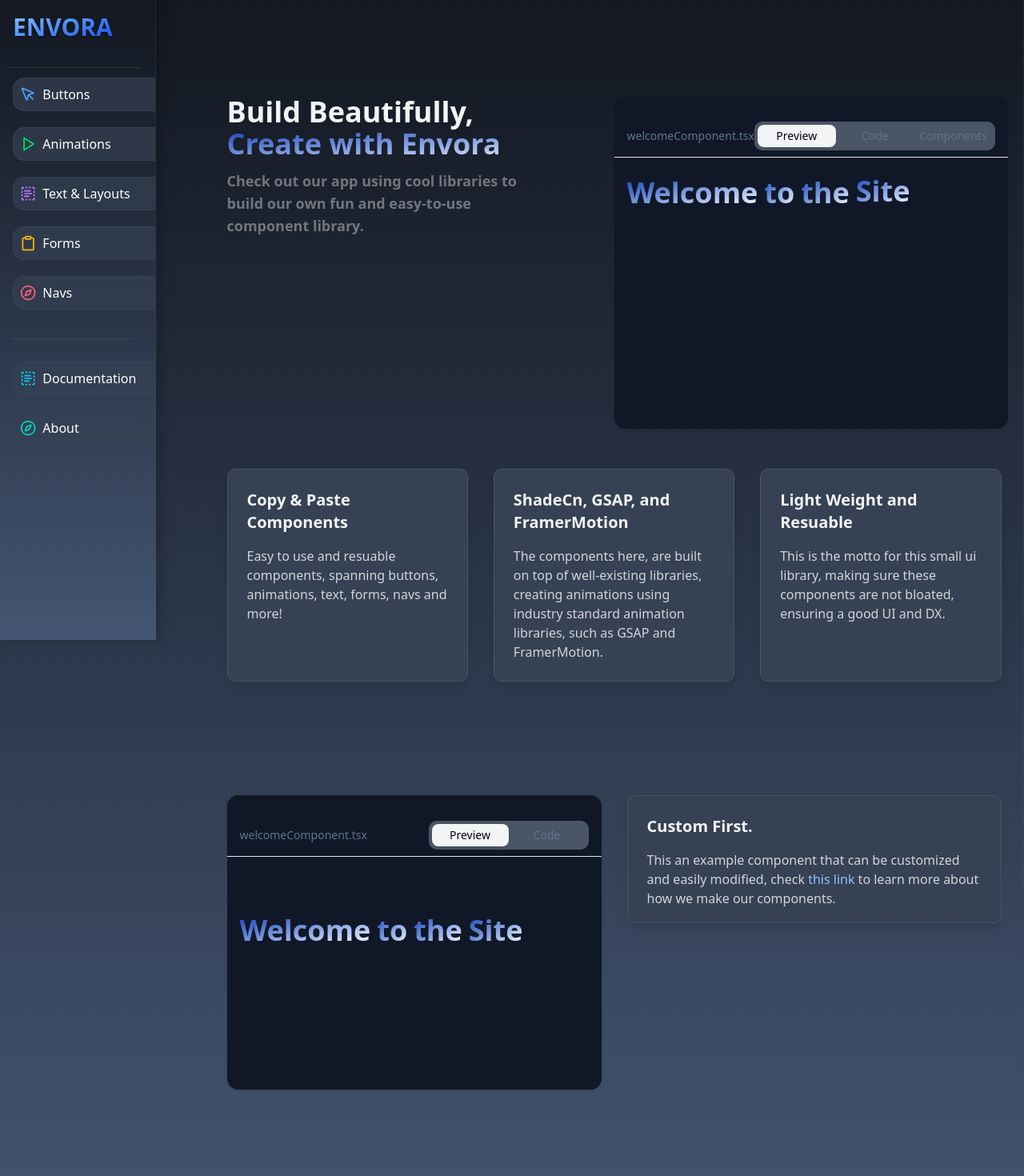
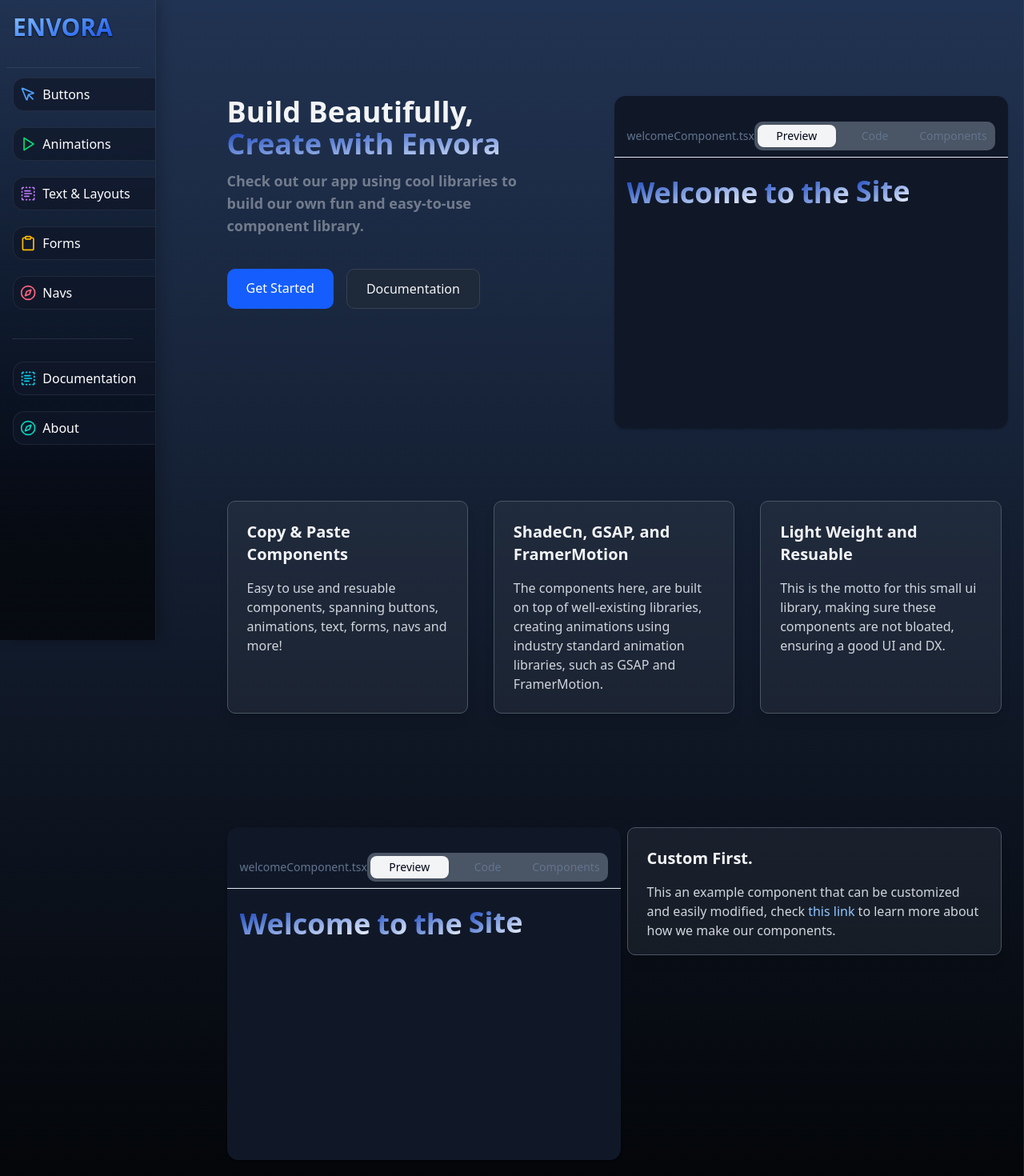
Before and after one commit to AlessandroB1298/envora, a Next.js app: page / in a window 1280 px wide. Shown: the top 1470 px of the page at 80% size. Built offline with nearby package versions, Linux system fonts and the light colour scheme.

Commit message:
updated the home page and side nav, with some new colors and gradients

```diff
--- a/app/components/ui/sideNav.tsx
+++ b/app/components/ui/sideNav.tsx
@@ -11,10 +11,10 @@
 const SideNav = () => {
 
   return (
-    <div className="h-[100vh] lg:w-[15.2vw] md:w-[16vw] md:pl-2  fixed  pl-5 overflow-auto z-10 bg-gradient-to-b from-[#131821] to-[#445673] border-r border-gray-600/30 shadow-[5px_0_15px_rgba(0,0,0,0.2)]">
+    <div className="h-[100vh] lg:w-[15.2vw] md:w-[16vw] md:pl-2  fixed  pl-5 overflow-auto z-10 bg-gradient-to-b from-[#213352] to-black/60 border-r border-gray-600/30 shadow-[5px_0_15px_rgba(0,0,0,0.2)]">
       <div className="mt-4">
         <Link
-          href={"/public"}
+          href={"/"}
           className="text-3xl ml-2  w-full mt-[100px] font-extrabold text-transparent bg-clip-text bg-gradient-to-br from-blue-300 to-blue-700 drop-shadow-[0_1.2px_1.2px_rgba(0,0,0,0.8)]"
         >
           ENVORA
@@ -22,7 +22,7 @@
       </div>
       <div className="border-b border-dotted border-gray-500/50 w-[90%] my-2 md:p-3 sm-p-2"></div>
       <ul className="flex flex-col ml-2 gap-3 mt-3 text-white space-y-2 w-[90%] sm">
-        <div className="flex flex-row hover:bg-gray-600/80 hover:shadow-md hover:shadow-black/20 hover:translate-x-1 transition-all duration-200 text-md p-2 rounded-xl w-[12.7rem] gap-2 items-center border border-gray-600/30 bg-gray-700/70 backdrop-blur-sm">
+        <div className="flex flex-row hover:bg-gray-800/80 hover:shadow-md hover:shadow-black/20 hover:translate-x-1 transition-all duration-200 text-md p-2 rounded-xl w-[12.7rem] gap-2 items-center border border-gray-600/30 bg-gray-900/70 backdrop-blur-sm">
           <MousePointer className="text-blue-400" />
           <Link
             className="w-full"
@@ -31,7 +31,7 @@
             Buttons
           </Link>
         </div>
-        <div className="flex flex-row hover:bg-gray-600/80 hover:shadow-md hover:shadow-black/20 hover:translate-x-1 transition-all duration-200 text-md p-2 rounded-xl w-[12.7rem] gap-2 items-center border border-gray-600/30 bg-gray-700/70 backdrop-blur-sm">
+        <div className="flex flex-row hover:bg-gray-800/80 hover:shadow-md hover:shadow-black/20 hover:translate-x-1 transition-all duration-200 text-md p-2 rounded-xl w-[12.7rem] gap-2 items-center border border-gray-600/30 bg-gray-900/70 backdrop-blur-sm">
           <Play className="text-green-400" />
           <Link
             className="w-full"
@@ -40,7 +40,7 @@
             Animations
           </Link>
         </div>
-        <div className="flex flex-row hover:bg-gray-600/80 hover:shadow-md hover:shadow-black/20 hover:translate-x-1 transition-all duration-200 text-md p-2 rounded-xl w-[12.7rem] gap-2 items-center border border-gray-600/30 bg-gray-700/70 backdrop-blur-sm">
+        <div className="flex flex-row hover:bg-gray-800/80 hover:shadow-md hover:shadow-black/20 hover:translate-x-1 transition-all duration-200 text-md p-2 rounded-xl w-[12.7rem] gap-2 items-center border border-gray-600/30 bg-gray-900/70 backdrop-blur-sm">
           <TextSelect className="text-purple-400" />
           <Link
             className="w-full"
@@ -49,7 +49,7 @@
             Text & Layouts
           </Link>
         </div>
-        <div className="flex flex-row hover:bg-gray-600/80 hover:shadow-md hover:shadow-black/20 hover:translate-x-1 transition-all duration-200 text-md p-2 rounded-xl w-[12.7rem] gap-2 items-center border border-gray-600/30 bg-gray-700/70 backdrop-blur-sm">
+        <div className="flex flex-row hover:bg-gray-800/80 hover:shadow-md hover:shadow-black/20 hover:translate-x-1 transition-all duration-200 text-md p-2 rounded-xl w-[12.7rem] gap-2 items-center border border-gray-600/30 bg-gray-900/70 backdrop-blur-sm">
           <Clipboard className="text-amber-400" />
           <Link
             className="w-full"
@@ -58,7 +58,7 @@
             Forms
           </Link>
         </div>
-        <div className="flex flex-row hover:bg-gray-600/80 hover:shadow-md hover:shadow-black/20 hover:translate-x-1 transition-all duration-200 text-md p-2 rounded-xl w-[12.7rem] gap-2 items-center border border-gray-600/30 bg-gray-700/70 backdrop-blur-sm">
+        <div className="flex flex-row hover:bg-gray-800/80 hover:shadow-md hover:shadow-black/20 hover:translate-x-1 transition-all duration-200 text-md p-2 rounded-xl w-[12.7rem] gap-2 items-center border border-gray-600/30 bg-gray-900/70 backdrop-blur-sm">
           <Compass className="text-rose-400" />
           <Link
             className="w-full"
@@ -71,7 +71,7 @@
         <div className="border-b border-dotted border-gray-500/50 w-[90%] my-4"></div>
 
         {/* Documentation Section */}
-        <div className="flex flex-row hover:bg-gray-600/80 hover:shadow-md hover:shadow-black/20 hover:translate-x-1 transition-all duration-200 text-md p-2 rounded-xl w-[12.7rem] gap-2 items-center border border-gray-600/30 bg-gray-700/70 backdrop-blur-sm">
+        <div className="flex flex-row hover:bg-gray-800/80 hover:shadow-md hover:shadow-black/20 hover:translate-x-1 transition-all duration-200 text-md p-2 rounded-xl w-[12.7rem] gap-2 items-center border border-gray-600/30 bg-gray-900/70 backdrop-blur-sm">
           <TextSelect className="text-cyan-400" />
           <Link href={"/dashboard/docs"} className="w-full">
             Documentation
@@ -79,7 +79,7 @@
         </div>
 
         {/* About Section */}
-        <div className="flex flex-row hover:bg-gray-600/80 hover:shadow-md hover:shadow-black/20 hover:translate-x-1 transition-all duration-200 text-md p-2 rounded-xl w-[12.7rem] gap-2 items-center border border-gray-600/30 bg-gray-700/70 backdrop-blur-sm">
+        <div className="flex flex-row hover:bg-gray-800/80 hover:shadow-md hover:shadow-black/20 hover:translate-x-1 transition-all duration-200 text-md p-2 rounded-xl w-[12.7rem] gap-2 items-center border border-gray-600/30 bg-gray-900/70 backdrop-blur-sm">
           <Compass className="text-teal-400" />
           <Link href={"/dashboard/about"} className="w-full">
             About
--- a/app/dashboard/navs/page.tsx
+++ b/app/dashboard/navs/page.tsx
@@ -1,8 +1,8 @@
-import {StaticBasicNav} from "@/app/components/navs/static/staticBasicNav";
+import { StaticBasicNav } from "@/app/components/navs/static/staticBasicNav";
 import { CodePreview } from "@/app/components/ui/codePreview"
-import {DropDownWithProps} from "@/app/components/navs/props/basicDropDownProps";
-import {BasicNav} from "@/app/components/navs/props/basicNavProps";
-import {BasicDropDownNav} from "@/app/components/navs/static/dropdownNav";
+import { DropDownWithProps } from "@/app/components/navs/props/basicDropDownProps";
+import { BasicNav } from "@/app/components/navs/props/basicNavProps";
+import { BasicDropDownNav } from "@/app/components/navs/static/dropdownNav";
 import { basicDropDropPropsText, basicStaticNavText, basicNavPropsText, basicStaticDropdownNavText } from "@/app/components/text/nav"
 export default function Page() {
   return (
@@ -17,6 +17,7 @@
           </p>
         </div>
       </section>
+
       <section className="grid grid-cols-1">
         <div className="space-y-4">
           <h2 className="text-xl text-white font-bold">
@@ -32,6 +33,7 @@
             <StaticBasicNav />
           </CodePreview>
         </div>
+
 
         <div className="space-y-4 mb-10 mt-5">
           <h2 className="text-xl text-white font-bold">
@@ -51,21 +53,23 @@
 
         <div className="space-y-4 mb-10 mt-5">
           <h2 className="text-xl text-white font-bold">
-            Basic Props Nav
+            Basic Nav With Props
           </h2>
           <CodePreview
-            className="bg-gray-800 overflow-y-auto h-[48vh] "
+            className="bg-gray-800 overflow-y-auto  h-[48vh] "
             color='bg-gray-800'
 
             code={basicNavPropsText}
-            fileName="BasicPropsNav.tsx"
+            fileName="BasicDropDownNav.tsx"
           >
             <BasicNav
               titles={["Home", "About", "Docs", "Contact"]}
               logo={"LOGO"}
+
             />
           </CodePreview>
         </div>
+
 
         <div className="space-y-4 mb-10 mt-5">
           <h2 className="text-xl text-white font-bold">
--- a/app/globals.css
+++ b/app/globals.css
@@ -4,7 +4,7 @@
 
 body{
   background : #131821;
-  background-image: linear-gradient(to bottom, #131821, #445673);
+  background-image: linear-gradient(to bottom, #213352, black);
   border-right: 1px solid rgba(75, 85, 99, 0.3);
 }
 
--- a/app/page.tsx
+++ b/app/page.tsx
@@ -3,21 +3,17 @@
 import { useRef } from 'react';
 import { useGSAP } from '@gsap/react';
 import { CodePreview } from '@/app/components/ui/codePreview';
-import { welcome } from './components/text/welcome';
 import { BasicGsapAnimation } from './components/custom/basicAnimation';
 import { basicComponent, basicWelcomeCode } from './components/text/welcome';
-import { BasicFramerAnimation } from './components/custom/basicFramer';
+import Link from 'next/link';
 gsap.registerPlugin(useGSAP); //register plugin to avoid react dependency issues
 
 export default function Home() {
-
 
   const containerRef = useRef<HTMLDivElement>(null)
   const bodyContainerRef = useRef<HTMLDivElement>(null);
   const feature3Ref = useRef<HTMLDivElement>(null);
   const feature4Ref = useRef<HTMLDivElement>(null);
-
-
 
 
   useGSAP(() => {
@@ -32,7 +28,6 @@
       ease: "power2.inOut" // Using a standard GSAP ease instead of easeIn
 
     },)
-
 
 
     tl.fromTo([bodyContainerRef.current, feature3Ref.current, feature4Ref.current], {
@@ -53,8 +48,8 @@
 
   return (
     <div className="min-h-screen flex flex-col ml-[20vw] md:w-[80vw] sm:w-[50vw] md:p-3 sm-p-2 ">
-      <section className="container mx-auto px-4 py-16 md:py-24">
-        <div className=" grid grid-cols-2 text-left mt-3 ">
+      <div className="container mx-auto px-4 py-16 md:py-24">
+        <section className=" grid grid-cols-2 text-left mt-3 ">
           <h1 className=" flex flex-col  text-gray-100 font-bold mb-2">
             <span className="text-4xl">
               Build Beautifully,
@@ -75,6 +70,16 @@
 
 
             </span>
+            <div className="flex flex-wrap gap-4 mt-10">
+              <Link className="px-6 py-3 bg-blue-600 hover:bg-blue-700 text-white rounded-lg font-medium transition-all" href={"/"}>
+                Get Started
+              </Link>
+              <Link className="px-6 py-3 bg-gray-800 hover:bg-gray-700 text-gray-100 rounded-lg font-medium transition-all border border-gray-700" href={"/dashboard/docs"}
+              >
+                Documentation
+              </Link>
+            </div>
+
 
           </h1>
 
@@ -98,11 +103,11 @@
             </BasicGsapAnimation>
           </CodePreview>
 
-        </div>
+        </section>
 
-        <div ref={containerRef}>
+        <div ref={containerRef} className="mt-10">
           <div className="grid grid-cols-1 md:grid-cols-1 lg:grid-cols-3 sm:grid-cols-1 gap-8  mx-auto">
-            <div className="bg-gray-700 rounded-lg shadow-lg overflow-hidden border border-gray-600 hover:border-gray-500 hover:bg-gray-600 hover:translate-y-1 transition-all">
+            <div className="bg-gray-600/20 rounded-lg shadow-lg overflow-hidden border border-gray-600 hover:border-gray-700 hover:bg-gray-600/40 hover:cursor-pointer hover:translate-y-1 transition-all">
               <div className="p-6">
                 <h2 className="text-xl font-bold text-gray-100 mb-4">Copy & Paste Components</h2>
                 <p className="text-gray-300">
@@ -111,7 +116,7 @@
               </div>
             </div>
 
-            <div className="bg-gray-700 rounded-lg shadow-lg overflow-hidden border border-gray-600 hover:border-gray-500 hover:translate-y-1 hover:bg-gray-600 transition-all">
+            <div className="bg-gray-600/20 rounded-lg shadow-lg overflow-hidden border border-gray-600 hover:border-gray-500 hover:translate-y-1 hover:bg-gray-600/40 hover:cursor-pointer transition-all">
               <div className="p-6">
                 <h2 className="text-xl font-bold text-gray-100 mb-4">ShadeCn, GSAP, and FramerMotion</h2>
                 <p className="text-gray-300">
@@ -121,7 +126,7 @@
               </div>
             </div>
 
-            <div className="bg-gray-700 rounded-lg shadow-lg overflow-hidden border border-gray-600 hover:border-gray-500  hover:translate-y-1 hover:bg-gray-600 transition-all">
+            <div className="bg-gray-600/20 rounded-lg shadow-lg overflow-hidden border border-gray-600 hover:border-gray-500  hover:translate-y-1 hover:bg-gray-600/40 hover:cursor-pointer transition-all">
               <div className="p-6">
                 <h2 className="text-xl font-bold text-gray-100 mb-4">Light Weight and Resuable</h2>
                 <p className="text-gray-300">
@@ -133,7 +138,7 @@
             </div>
           </div>
         </div>
-      </section>
+      </div>
 
 
       <section className="container mx-auto px-4 py-16 md:py-24 mb-24">
@@ -142,28 +147,27 @@
           <div ref={feature3Ref} className="grid grid-cols-2 gap-8  mx-auto">
             <div ref={feature4Ref}>
               <CodePreview
-
-                className=" w-full h-[23rem] overflow-hidden bg-gray-900 "
-                code={welcome}
-
+                className=" w-[38.5vw] h-[26rem] bg-gray-900 overflow-y-auto "
+                code={basicWelcomeCode}
+                components={basicComponent}
                 fileName="welcomeComponent.tsx"
                 color='bg-gray-800'
+
               >
-                <BasicFramerAnimation
-                  customStyle='flex flex-row gap-2'
+                <BasicGsapAnimation
+                  customStyles='flex flex-row gap-2'
                 >
                   <h2 className="bg-white bg-gradient-to-br from-blue-800 to-white bg-clip-text text-transparent text-4xl font-bold ">Welcome</h2>
                   <h2 className="bg-white bg-gradient-to-br from-blue-800 to-white bg-clip-text text-transparent text-4xl font-bold ">to</h2>
                   <h2 className="bg-white bg-gradient-to-br from-blue-800 to-white bg-clip-text text-transparent text-4xl font-bold ">the</h2>
                   <h2 className="bg-white bg-gradient-to-br from-blue-800 to-white bg-clip-text text-transparent text-4xl font-bold ">Site</h2>
+                </BasicGsapAnimation>
+              </CodePreview>
 
-
-                </BasicFramerAnimation>
-              </CodePreview>
 
             </div>
 
-            <div className="bg-gray-700 h-[10rem] rounded-lg shadow-lg overflow-hidden border border-gray-600 hover:translate-y-1 hover:border-gray-500 hover:bg-gray-600 transition-all">
+            <div className="bg-gray-600/20 h-[10rem] rounded-lg shadow-lg overflow-hidden border border-gray-600 hover:translate-y-1 hover:border-gray-500 hover:bg-gray-600/40 hover:cursor-pointer transition-all">
               <div className="p-6">
                 <h2 className="text-xl font-bold text-gray-100 mb-4">Custom First.</h2>
                 <p className="text-gray-300">
```
